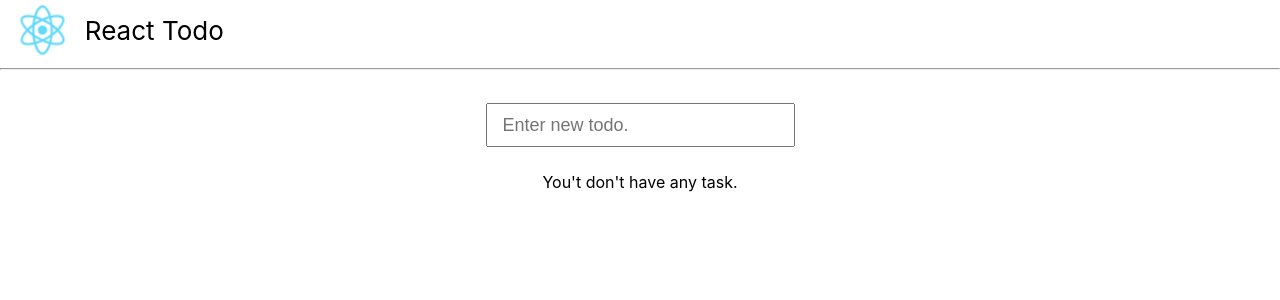
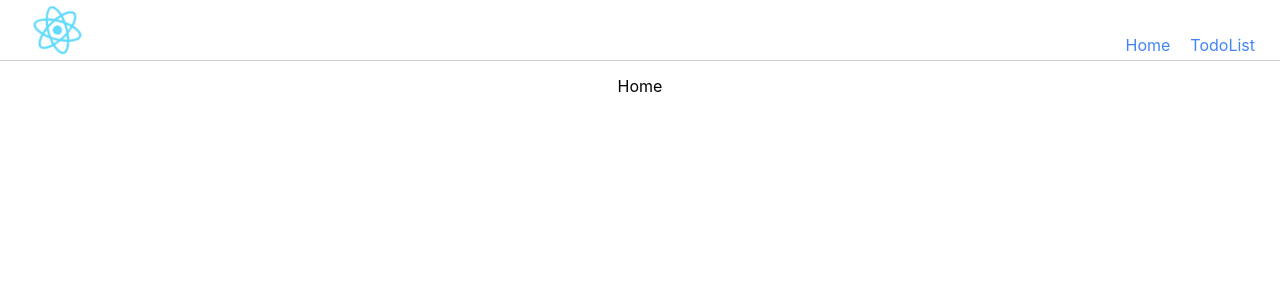
Before and after one commit to cian6390/react-todo, a React (Create React App) app: page / in a window 1280 px wide. Shown: the top 300 px of the page. Built offline with nearby package versions, Linux system fonts and the light colour scheme.

Commit message:
✨ Feat: import react-router-dom, update pages style.

```diff
--- a/package.json
+++ b/package.json
@@ -10,9 +10,11 @@
     "@types/node": "^14.0.22",
     "@types/react": "^16.9.42",
     "@types/react-dom": "^16.9.8",
+    "@types/react-router-dom": "^5.1.5",
     "node-sass": "^4.14.1",
     "react": "^16.13.1",
     "react-dom": "^16.13.1",
+    "react-router-dom": "^5.2.0",
     "react-scripts": "3.4.1",
     "typescript": "^3.9.6"
   },
--- a/src/components/App/App.scss
+++ b/src/components/App/App.scss
@@ -5,6 +5,13 @@
 .App-logo {
   height: 60px;
   pointer-events: none;
+}
+
+hr {
+  margin: 0;
+  height: 1px;
+  border: none;
+  background-color: #ccc;
 }
 
 .todo-wrapper {
@@ -19,14 +26,40 @@
 }
 
 .App-header {
+  padding: 0 15px;
   display: flex;
-  align-items: center;
-  justify-content: flex-start;
-  font-size: calc(10px + 2vmin);
+  align-items: flex-end;
+}
+
+.app-main {
+  padding: 15px;
+}
+
+.spacer {
+  flex: 1 1 auto;
 }
 
 .App-link {
   color: #61dafb;
+}
+
+.links {
+  margin: 0;
+  display: flex;
+  align-items: center;
+  justify-content: center;
+  &__item {
+    list-style: none;
+    padding: 5px 10px;
+    a {
+      color: #4285f4;
+      text-decoration: none;
+      &:hover {
+        color: darken($color: #4285f4, $amount: 20);
+        text-decoration: underline;
+      }
+    }
+  }
 }
 
 @keyframes App-logo-spin {
--- a/src/components/App/App.tsx
+++ b/src/components/App/App.tsx
@@ -1,28 +1,35 @@
 import "./App.scss";
-import React, { useState } from "react";
+import React from "react";
 import logo from "../../logo.svg";
-import TodoList from "../TodoList";
-import { cloneDeep } from "../../utils";
-import { Todo } from "../../types";
+import { useLocation } from "react-router-dom";
+import { Link, RouterView, routes } from "../../router";
+
+function usePageViews() {
+  let location = useLocation();
+  React.useEffect(() => {
+    console.log(["pageview", location.pathname]);
+  }, [location]);
+}
 
 function App() {
-  const [todos, setTodos] = useState([] as Todo[]);
-
-  function todosDidUpdateHandler(todos: Todo[]) {
-    setTodos(cloneDeep(todos));
-  }
-
+  usePageViews();
   return (
     <div className="App">
       <header className="App-header">
         <img src={logo} className="App-logo" alt="logo" />
-        React Todo
+        <div className="spacer"></div>
+        <ul className="links">
+          <li className="links__item">
+            <Link to="/">Home</Link>
+          </li>
+          <li className="links__item">
+            <Link to="/todo-list">TodoList</Link>
+          </li>
+        </ul>
       </header>
       <hr />
-      <main>
-        <div className="todo-wrapper">
-          <TodoList todos={todos} onUpdated={todosDidUpdateHandler} />
-        </div>
+      <main className="app-main">
+        <RouterView routes={routes} />
       </main>
     </div>
   );
--- /dev/null
+++ b/src/components/Home.tsx
@@ -0,0 +1,9 @@
+import React from "react";
+
+export default function Home() {
+    return (
+        <div>
+            Home
+        </div>
+    )
+}
--- a/src/components/TodoList/index.tsx
+++ b/src/components/TodoList/TodoList.tsx
@@ -4,10 +4,7 @@ import ListItem from "../ListItem";
 import TodoInput from "../TodoInput/TodoInput";
 import { useTodos } from "./hooks";
 
-export default function TodoList(props: {
-  todos: Todo[];
-  onUpdated: Function;
-}) {
+export default function TodoList() {
   const {
     todos,
     todosCount,
@@ -15,11 +12,10 @@ export default function TodoList(props: {
     onDelete,
     onCreate,
     onUpdate,
-  } = useTodos(props.todos);
+  } = useTodos([]);
 
   function onToggleHandler(todo: Todo) {
     onUpdate(todo);
-    props.onUpdated(todos);
   }
 
   return (
--- a/src/index.tsx
+++ b/src/index.tsx
@@ -3,10 +3,13 @@ import ReactDOM from "react-dom";
 import "./index.css";
 import App from "./components/App/App";
 import * as serviceWorker from "./serviceWorker";
+import { Router } from "./router";
 
 ReactDOM.render(
   <React.StrictMode>
-    <App />
+    <Router>
+      <App />
+    </Router>
   </React.StrictMode>,
   document.getElementById("root")
 );
--- /dev/null
+++ b/src/router.tsx
@@ -0,0 +1,43 @@
+import React from "react";
+import { Switch, Route } from "react-router-dom";
+import TodoList from "./components/TodoList/TodoList";
+import Home from "./components/Home";
+export { BrowserRouter as Router, Link } from "react-router-dom";
+
+export const routes = [
+  {
+    path: "/",
+    exact: true,
+    component: Home,
+  },
+  {
+    path: "/todo-list",
+    component: TodoList,
+  },
+];
+
+// Copy from https://reactrouter.com/web/example/route-config
+// A special wrapper for <Route> that knows how to
+// handle "sub"-routes by passing them in a `routes`
+// prop to the component it renders.
+export function RouteWithSubRoutes(route: any) {
+  return (
+    <Route
+      path={route.path}
+      render={(props) => (
+        // pass the sub-routes down to keep nesting
+        <route.component {...props} routes={route.routes} />
+      )}
+    />
+  );
+}
+
+export function RouterView(props: { routes: any }) {
+  return (
+    <Switch>
+      {props.routes.map((route: any, i: number) => (
+        <RouteWithSubRoutes key={"route-index-" + i} {...route} />
+      ))}
+    </Switch>
+  );
+}
```
Also changed, not shown: 1 other file (tests, documents, lock files or other folders).
